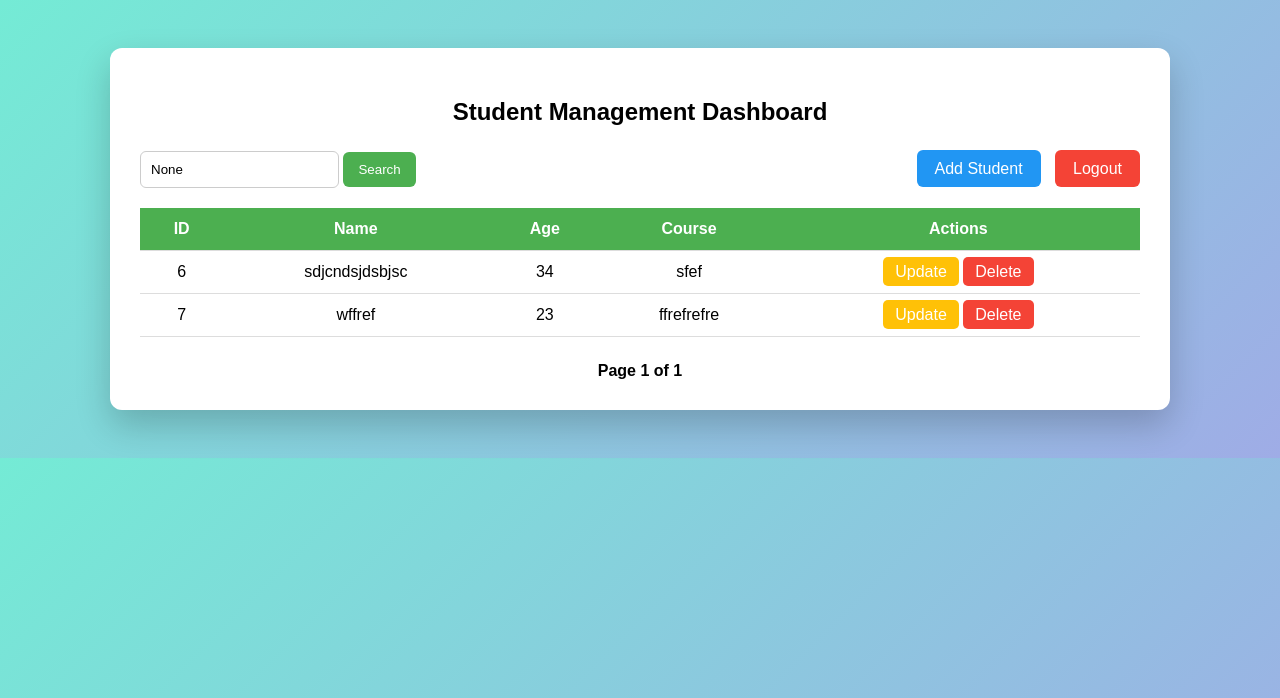
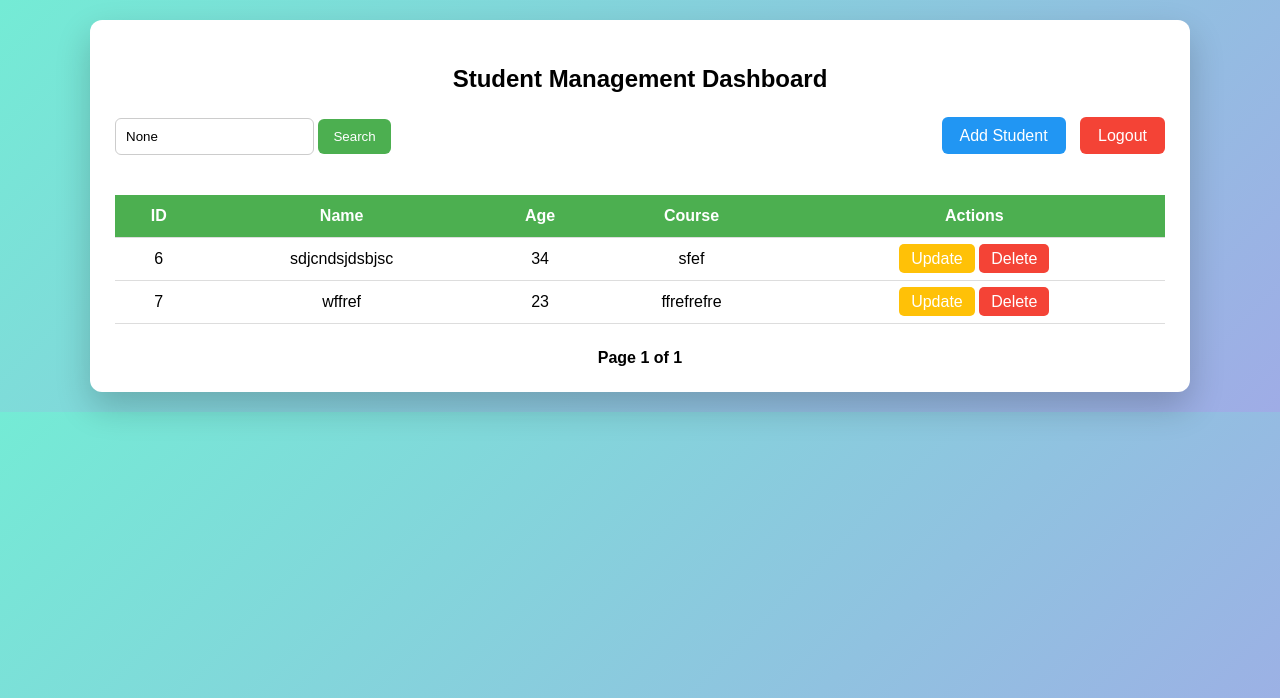
Before and after one commit to Rahman-s/student-management-system, a Django app: page /students/ in a window 1280 px wide. Shown: the top 698 px of the page. Run offline with Django 5.2, Linux system fonts and the light colour scheme; a user stored in the database is signed in; data comes from the database, SQL or seed files in the repository.

Commit message:
Update student_list.html

```diff
--- a/templates/student_list.html
+++ b/templates/student_list.html
@@ -1,21 +1,29 @@
 <!DOCTYPE html>
 <html>
 <head>
+
 <title>Student Dashboard</title>
 
+<meta name="viewport" content="width=device-width, initial-scale=1.0">
+
 <style>
+
+*{
+box-sizing:border-box;
+}
 
 body{
 font-family:Arial;
 background:linear-gradient(135deg,#74ebd5,#9face6);
-padding:40px;
+padding:20px;
+margin:0;
 }
 
 .container{
-width:1000px;
+max-width:1100px;
 margin:auto;
 background:white;
-padding:30px;
+padding:25px;
 border-radius:12px;
 box-shadow:0 15px 35px rgba(0,0,0,0.2);
 }
@@ -29,6 +37,8 @@
 display:flex;
 justify-content:space-between;
 align-items:center;
+flex-wrap:wrap;
+gap:10px;
 margin-bottom:20px;
 }
 
@@ -64,10 +74,15 @@
 margin-left:10px;
 }
 
+.table-wrapper{
+overflow-x:auto;
+}
+
 table{
 width:100%;
 border-collapse:collapse;
 margin-top:20px;
+min-width:500px;
 }
 
 table th, table td{
@@ -121,6 +136,30 @@
 color:#888;
 }
 
+/* Mobile Responsive */
+
+@media (max-width:768px){
+
+.container{
+padding:15px;
+}
+
+.top-bar{
+flex-direction:column;
+align-items:stretch;
+}
+
+.search-box{
+display:flex;
+gap:10px;
+}
+
+.search-box input{
+flex:1;
+}
+
+}
+
 </style>
 
 </head>
@@ -151,6 +190,8 @@
 
 </div>
 
+<div class="table-wrapper">
+
 <table>
 
 <tr>
@@ -166,11 +207,8 @@
 <tr>
 
 <td>{{ student.id }}</td>
-
 <td>{{ student.name }}</td>
-
 <td>{{ student.age }}</td>
-
 <td>{{ student.course }}</td>
 
 <td>
@@ -194,6 +232,8 @@
 {% endfor %}
 
 </table>
+
+</div>
 
 <div class="pagination">
 
```
